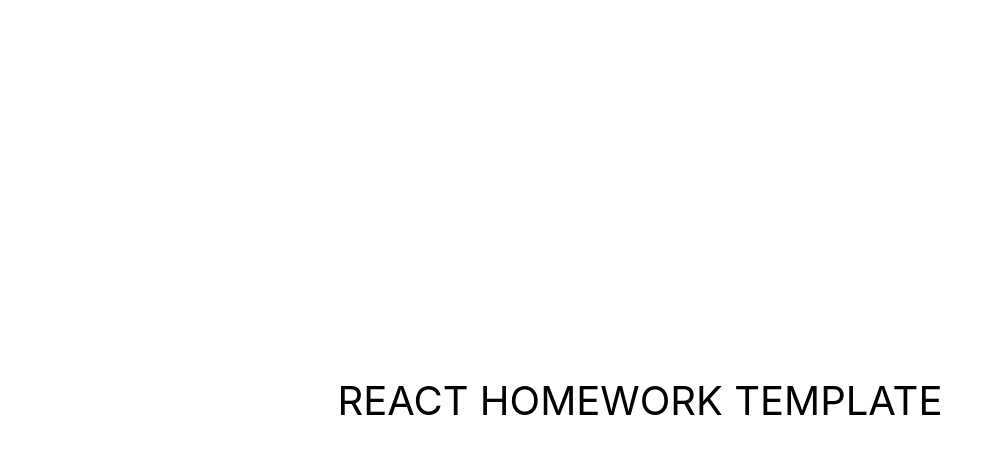
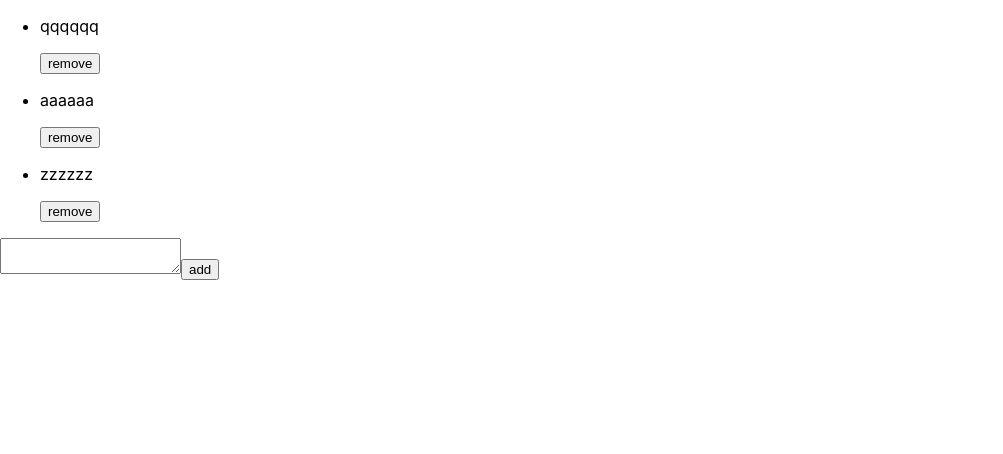
Before and after one commit to TSergiiM/goit-react-hw-02-phonebook, a React (Create React App) app: page / in a window 1280 px wide. Shown: the top 454 px of the page, without its empty margins (0-1003 px from the left). Built offline with nearby package versions, Linux system fonts and the light colour scheme.

Commit message:
Update App.jsx

```diff
--- a/src/components/App.jsx
+++ b/src/components/App.jsx
@@ -1,17 +1,51 @@
-export const App = () => {
-  return (
-    <div
-      style={{
-        height: '100vh',
-        display: 'flex',
-        justifyContent: 'center',
-        alignItems: 'center',
-        fontSize: 40,
-        textTransform: 'uppercase',
-        color: '#010101',
-      }}
-    >
-      React homework template
-    </div>
-  );
-};
+import { Component } from 'react';
+import { nanoid } from 'nanoid';
+import { ContactsList } from './ContactsList/ContactList';
+import { ContactForm } from './Form/ContactForm';
+import { ContactsFilter } from './ContactsFilter/ContactsFilter';
+export class App extends Component {
+  state = {
+    contacts: [
+      { id: 'id-1', text: 'qqqqqq' },
+      { id: 'id-2', text: 'aaaaaa' },
+      { id: 'id-3', text: 'zzzzzz' },
+    ],
+    filter: '',
+  };
+
+  addContact = text => {
+    const contact = {
+      id: (module.id = nanoid()),
+      text,
+    };
+    this.setState(({ contacts }) => ({
+      contacts: [contact, ...contacts],
+    }));
+  };
+
+  deleteContact = contactId => {
+    this.setState(prevState => ({
+      contacts: prevState.contacts.filter(contact => contact.id !== contactId),
+    }));
+  };
+
+  changeFilter = event => {
+    this.setState({
+      filter: event.currentTarget.value,
+    });
+  };
+
+  render() {
+    const { contacts, filter } = this.state;
+    return (
+      <div>
+        <ContactsList
+          contacts={contacts}
+          onDeleteContact={this.deleteContact}
+        />
+        <ContactsFilter value={filter} onChange={this.changeFilter} />
+        <ContactForm onSubmit={this.addContact} />
+      </div>
+    );
+  }
+}
```
